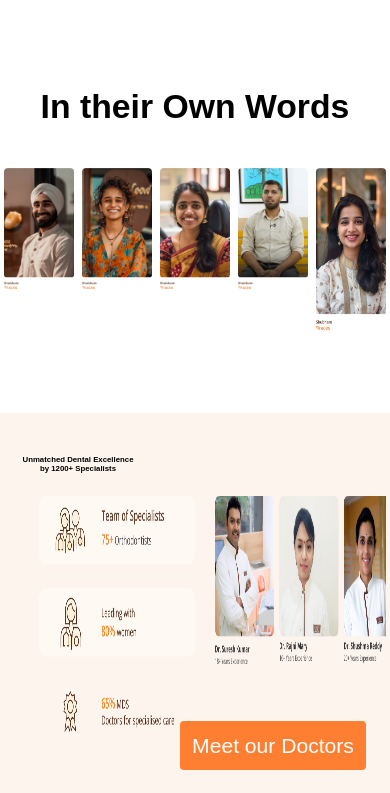
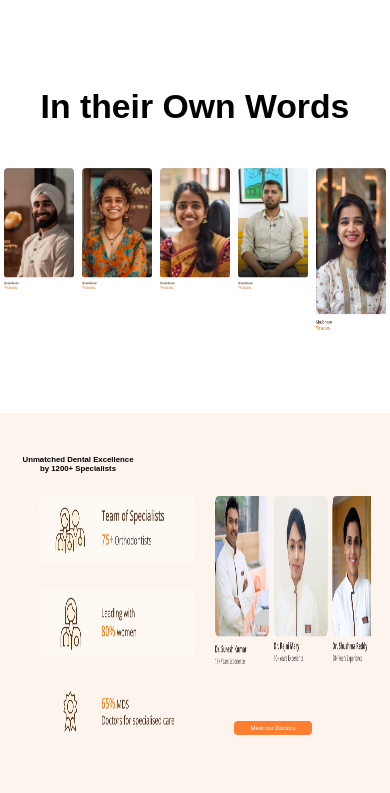
Before and after one commit to gauravaryaarya/UNBUNDL-TASK, a plain HTML site: page index.html in a window 390 px wide. Shown: the part 921-1714 px from the top of the page. Drawn offline with Linux system fonts and the light colour scheme.

Commit message:
alignment

```diff
--- a/style.css
+++ b/style.css
@@ -862,7 +862,7 @@ html, body {
 
 
 #docpic img{
-    width: 44vw;
+    width: 40vw;
     height: 50vh;
     position: relative;
     left: -5vw;
@@ -908,9 +908,14 @@ html, body {
         position: relative;
         top: -23vw;
         left: 20vw;
+        height: 2vh;
+        width: 20vw;
+        font-size: 1.5vw;
+        padding: 1vw;
     }
     .specialists-info h2 {
         font-size: 2vw;
     }
 
+
 }
```
